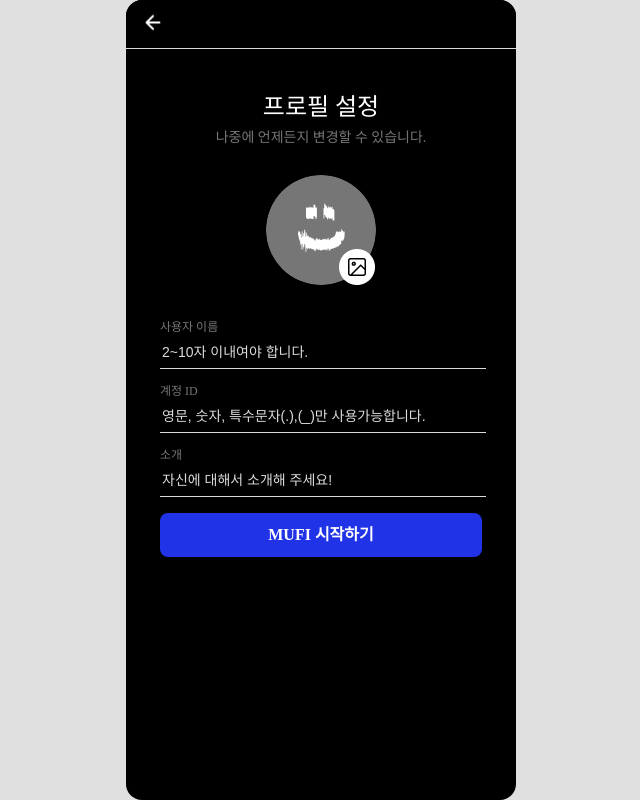
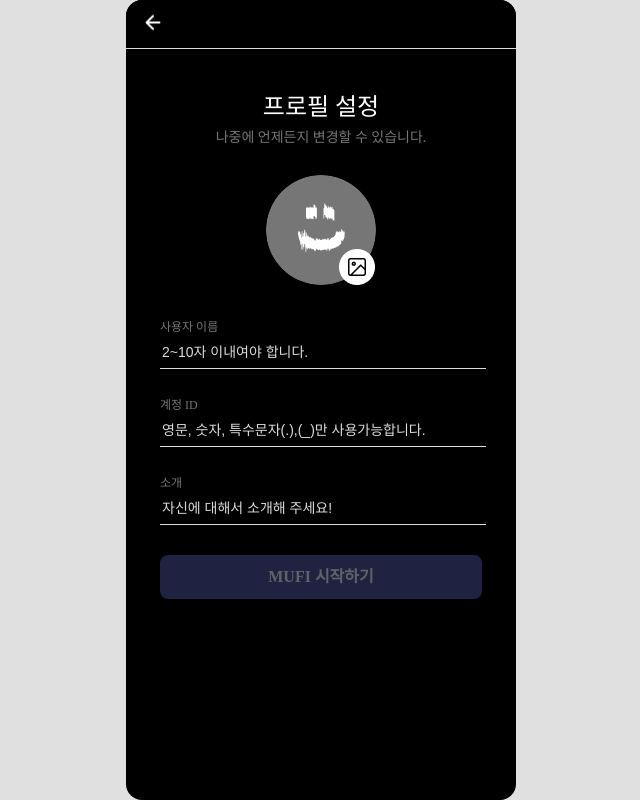
Before and after one commit to FRONTENDSCHOOL7/final-15-mufi, a React (Create React App) app in the folder mufi/: page /joinprofile in a window 1280 px wide. Shown: the whole page, without its empty margins (319-959 px from the left). Built offline with nearby package versions, Linux system fonts and the light colour scheme; the HTML template or start-up script is replaced by a standard one; a web font is replaced by a local one.

Commit message:
🐛 fix: joinprofile 부분 수정

```diff
--- a/mufi/src/components/InputStyle.jsx
+++ b/mufi/src/components/InputStyle.jsx
@@ -6,8 +6,6 @@
   flex-direction: column;
   gap: 3px;
   width: 322px;
-
-  padding-bottom: 16px;
 `;
 
 // Input과 함께 사용할 label 태그
--- a/mufi/src/pages/login/JoinProfile.jsx
+++ b/mufi/src/pages/login/JoinProfile.jsx
@@ -1,4 +1,4 @@
-import React, { useState } from 'react';
+import React, { useState, useEffect } from 'react';
 import * as JP from './JoinProfileStyle';
 import Input from '../../components/Input';
 import Header from '../../components/headers/GoBackHeader';
@@ -8,20 +8,24 @@
 
 export default function JoinProfile() {
   const [userName, setUserName] = useState('');
-  const [userNameError, setUserNameError] = useState(''); // 에러메세지
-  const [userid, setUserId] = useState('');
+  const [userId, setUserId] = useState('');
+
+  const [userNameError, setUserNameError] = useState('');
   const [userIdError, setUserIdError] = useState('');
 
   const [imgSrc, setImgSrc] = useState(BasicImg);
+  const [isBtnActive, setIsBtnActive] = useState(true);
 
   // 사용자 이름 유효성 검사
   const userNameValidation = (e) => {
     const nameValue = e.target.value;
-    setUserName(nameValue);
-    if (nameValue.length >= 2 && nameValue.length <= 10) {
+    setUserName((prev) => nameValue);
+    if ((nameValue.length < 2 && nameValue !== '') || nameValue.length > 10) {
+      setUserNameError('2~10자 이내여야 합니다.');
+    } else if (nameValue === '') {
+      setUserNameError('사용자 이름을 입력해주세요.');
+    } else {
       setUserNameError('');
-    } else {
-      setUserNameError('2~10자 이내여야 합니다.');
     }
   };
 
@@ -29,7 +33,7 @@
   const userIdValidation = (e) => {
     const idValue = e.target.value;
     const userIdPattern = /^[A-Za-z0-9._]+$/;
-    setUserId(idValue);
+    setUserId((prev) => idValue);
     if (!userIdPattern.test(idValue)) {
       setUserIdError('영문, 숫자, 특수문자(.),(_)만 사용가능합니다.');
     } else if (idValue === '') {
@@ -63,6 +67,22 @@
     uploadImage(imageFile);
   };
 
+  useEffect(() => {
+    if (!userNameError && !userIdError) {
+      if (!!userName && !!userId) {
+        setIsBtnActive((prev) => false);
+      } else {
+        setIsBtnActive((prev) => true);
+      }
+    } else {
+      setIsBtnActive((prev) => true);
+    }
+  }, [userId, userName, userNameError, userIdError]);
+
+  const onSubmitProfile = (e) => {
+    e.preventDefault();
+  };
+
   return (
     <>
       <JP.Layout>
@@ -71,6 +91,8 @@
         <JP.H1>프로필 설정</JP.H1>
         <JP.P>나중에 언제든지 변경할 수 있습니다.</JP.P>
 
+        <form onSubmit={onSubmitProfile}>
+          <JP.InputImageWrapper>
             {/* 이미지 추가 기능 */}
             <JP.Img src={imgSrc} alt="기본 이미지" />
             {/* type=file 커스텀 */}
@@ -84,7 +106,9 @@
               id="input-file"
               style={{ display: 'none' }}
             />
+          </JP.InputImageWrapper>
 
+          <JP.InputWrapper>
             <Input
               label="사용자 이름"
               type="text"
@@ -95,17 +119,9 @@
               alertMessage={setUserNameError}
               required
             />
-        {userNameError && (
-          <p
-            style={{
-              marginTop: '-10px',
-              fontSize: '12px',
-              color: '#eb5757',
-            }}
-          >
-            {userNameError}
-          </p>
-        )}
+            <JP.ErrorMessage>{userNameError}</JP.ErrorMessage>
+          </JP.InputWrapper>
+          <JP.InputWrapper>
             <Input
               label="계정 ID"
               type="text"
@@ -114,25 +130,19 @@
               alertMessage={setUserIdError}
               required
             />
-        {userIdError && (
-          <p
-            style={{
-              marginTop: '-10px',
-              fontSize: '12px',
-              color: '#eb5757',
-            }}
-          >
-            {userIdError}
-          </p>
-        )}
+            <JP.ErrorMessage>{userIdError}</JP.ErrorMessage>
+          </JP.InputWrapper>
 
+          <JP.InputWrapper>
             <Input
               label="소개"
               type="text"
               placeholder="자신에 대해서 소개해 주세요!"
             />
+          </JP.InputWrapper>
           {/* 버튼 컴포넌트 - MUFI 시작하기 */}
-        <NextBtnStyle>MUFI 시작하기</NextBtnStyle>
+          <NextBtnStyle disabled={isBtnActive}>MUFI 시작하기</NextBtnStyle>
+        </form>
       </JP.Layout>
     </>
   );
--- a/mufi/src/pages/login/JoinProfileStyle.jsx
+++ b/mufi/src/pages/login/JoinProfileStyle.jsx
@@ -29,6 +29,12 @@
   margin: 0 auto 30px;
 `;
 
+export const InputImageWrapper = styled.div`
+  display: flex;
+  align-items: center;
+  flex-direction: column;
+`;
+
 export const Img = styled.img`
   width: 110px;
   height: 110px;
@@ -50,3 +56,15 @@
   top: -36px;
   left: 36px;
 `;
+
+export const InputWrapper = styled.div`
+  margin-bottom: 30px;
+`;
+
+export const ErrorMessage = styled.p`
+  position: absolute;
+  font-size: 12px;
+  color: #eb5757;
+  margin-top: 7px;
+  padding-left: 2px;
+`;
--- a/mufi/src/pages/login/Login.jsx
+++ b/mufi/src/pages/login/Login.jsx
@@ -3,59 +3,14 @@
 import Input from '../../components/Input';
 import NextBtnStyle from '../../components/nextButton/NextButtonStyle';
 import EmailJoin from '../../components/nextButton/EmailJoin';
-import axios from 'axios';
 import { useNavigate } from 'react-router-dom';
-
-import {
-  Layout,
-  Title,
-  InputGroup,
-  Label,
-  ErrorMessage,
-} from './LoginStyle';
+import { Layout, Title, InputGroup, Label, ErrorMessage } from './LoginStyle';
 
 const Login = () => {
   const [username, setUsername] = useState('');
   const [password, setPassword] = useState('');
   const [showError, setShowError] = useState(true);
   const navigate = useNavigate();
-
-  // 로그인 api
-  /* const loginAPITest  = () => {
-    const option = {
-      url: "https://api.mandarin.weniv.co.kr/user/login",
-      method: "POST",
-      headers: {
-        "Content-type": "application/json",
-      },
-      data: {
-        user: {
-        email: username,
-        password: password,
-        },
-      },
-    };
-
-    axios(option)
-      .then((res) => {
-        if(res.data.status === 422){
-          console.log('아이디,비밀번호를 확인해주세요!')
-          return;
-        }
-        console.log(res.data.user.username + "님 안녕하세요");
-        navigate('/home');
-      })
-      .catch((err) => console.error(err));
-
-    return (
-      <>
-        <h1>
-          Users
-        </h1>
-      </>
-    )
-  }
-  */
 
   const handleSubmit = (e) => {
     e.preventDefault();
@@ -67,7 +22,7 @@
     } else {
       setShowError(false);
     }
-    // loginAPITest();
+    navigate('/home');
   };
 
   return (
--- a/mufi/src/pages/login/LoginStyle.jsx
+++ b/mufi/src/pages/login/LoginStyle.jsx
@@ -19,13 +19,13 @@
 `;
 
 export const InputGroup = styled.div`
-
   width: 100%;
   max-width: 300px;
   text-align: left;
-    margin-left: 34px;
+  margin-left: 34px;
+
+  margin-bottom: 10px;
 `;
-
 
 export const Input = styled.div`
   margin-top: -10px;
@@ -41,7 +41,6 @@
   text-align: left;
 `;
 
-
 export const ErrorMessage = styled.div`
   font-size: 12px;
   color: #eb5757;
@@ -52,7 +51,7 @@
   width: 100%;
   max-width: 300px;
   padding: 10px;
-  background-color: #2033E7;
+  background-color: #2033e7;
   color: #fff;
   border: none;
   border-radius: 4px;
@@ -66,9 +65,9 @@
 `;
 
 export const EmailJoin = styled(Input)`
- font-size: 12px;
+  font-size: 12px;
   color: #767676;
   margin-top: 20px;
   width: 100%;
   text-align: center;
-`
+`;
```
Also changed, not shown: mufi/src/router/Router.jsx (+3 -6 lines). Lines whose indentation alone changed are shown as unchanged.
